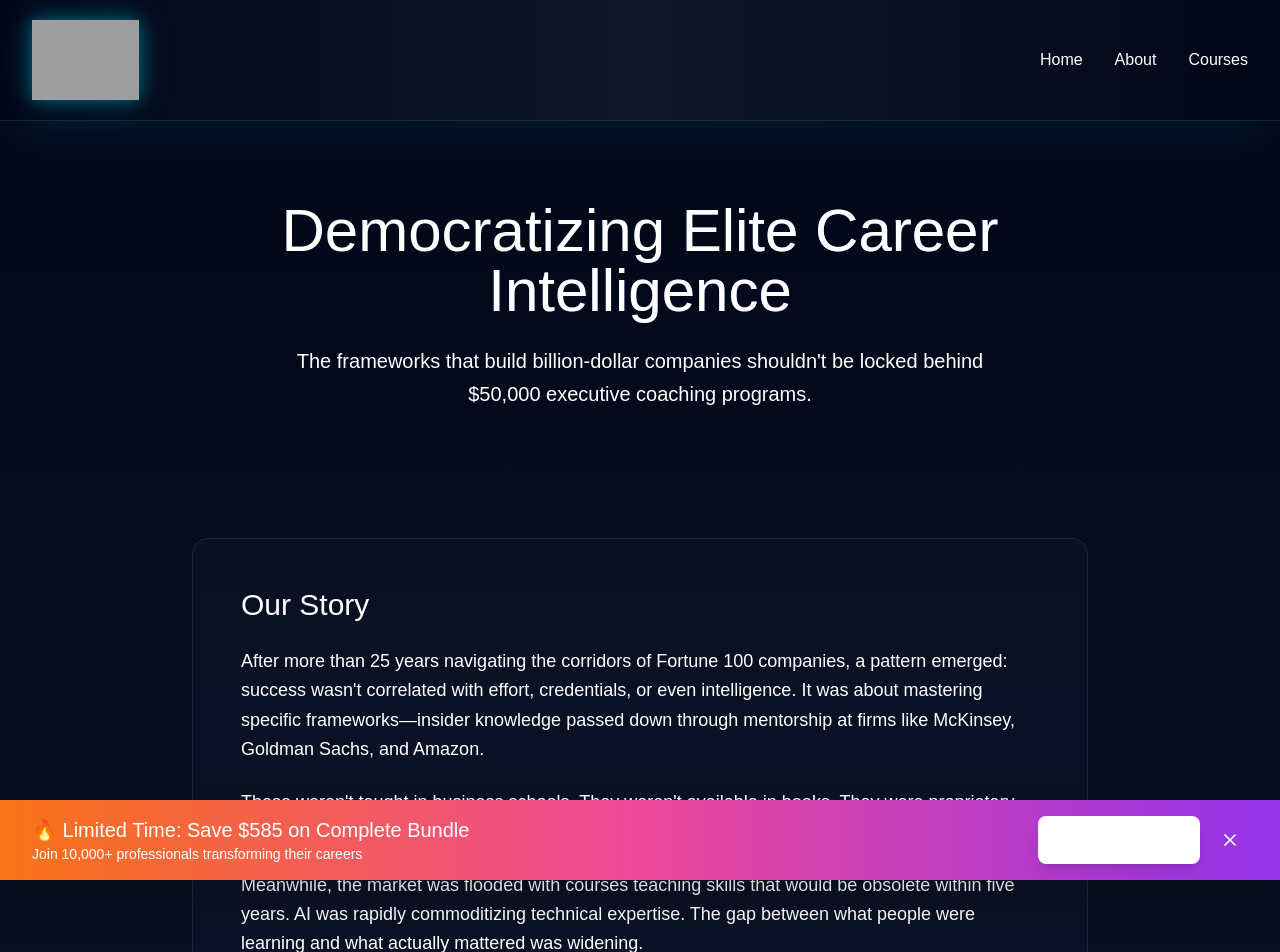
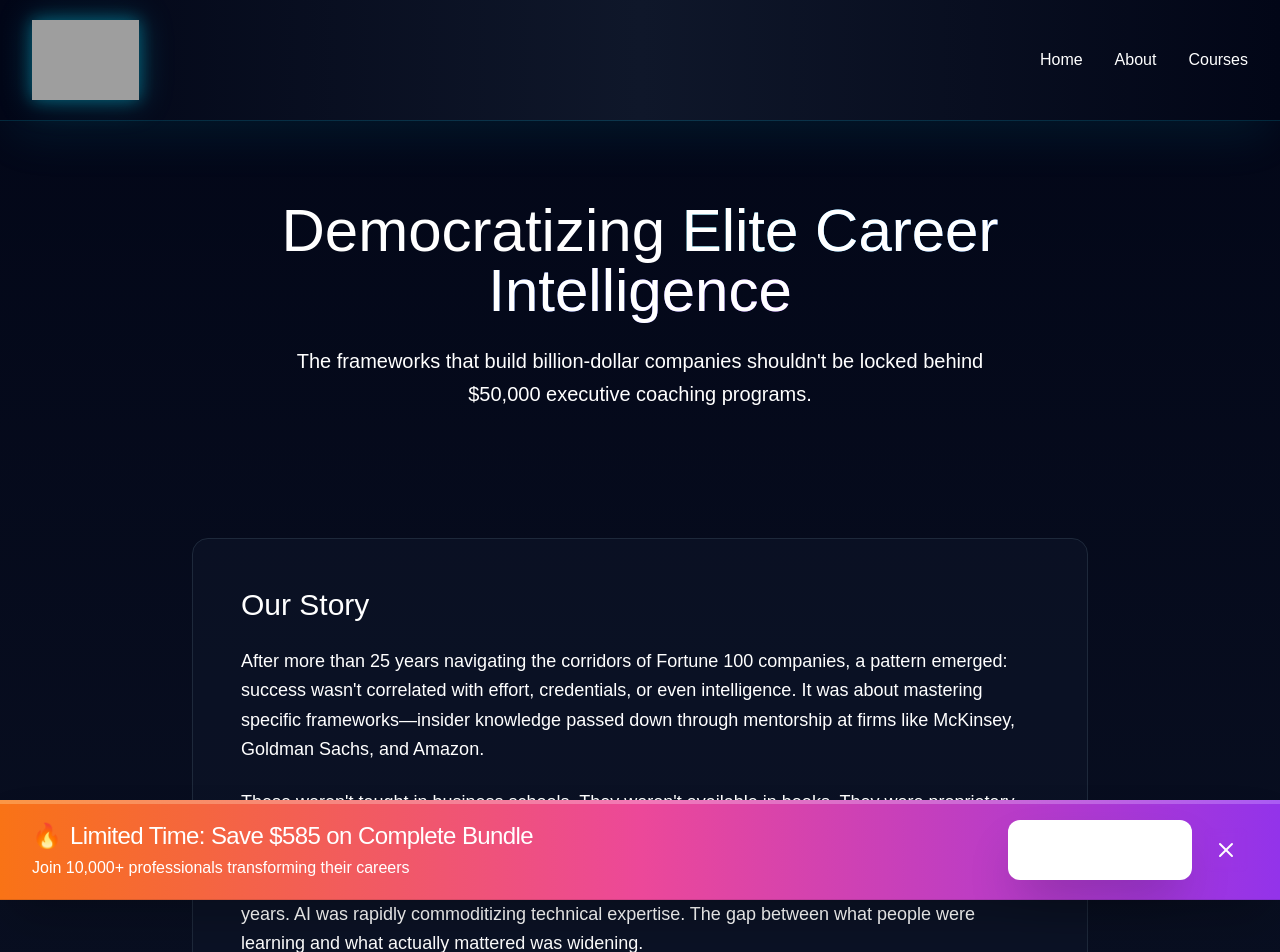
Before and after one commit to boxingthebest/million-dollar-blueprint-nextjs, a Next.js app: page /about in a window 1280 px wide. Shown: the top 952 px of the page. Built offline with nearby package versions, Linux system fonts and the light colour scheme; grey boxes are pictures that could not be loaded.

Commit message:
Fix: Eliminate white boxes across site - rebuild StickyCTABar and update all course page gradients to match brand colors

```diff
--- a/app/courses/leadership/page.tsx
+++ b/app/courses/leadership/page.tsx
@@ -530,7 +530,7 @@ export default function LeadershipPage() {
 
 
       {/* Sticky Bottom CTA Bar */}
-      <div className="fixed bottom-0 left-0 right-0 bg-gradient-to-r from-orange-600 to-red-600 border-t-4 border-orange-400 shadow-2xl z-50 py-4">
+      <div className="fixed bottom-0 left-0 right-0 bg-gradient-to-r from-purple-700 via-purple-600 to-yellow-500 border-t-4 border-purple-400 shadow-2xl z-50 py-4">
         <div className="container mx-auto px-4 flex flex-col md:flex-row justify-between items-center gap-4">
           <div className="text-center md:text-left">
             <p className="text-white font-bold text-lg">🔥 Limited Time: Save 50% Today</p>
@@ -540,7 +540,7 @@ export default function LeadershipPage() {
             href="https://buy.stripe.com/fZe00i4Rb2E38y0cNb"
             target="_blank"
             rel="noopener noreferrer"
-            className="bg-white px-8 py-3 rounded-lg font-bold text-lg hover:scale-105 transition-all shadow-xl whitespace-nowrap" style={{color: '#ea580c'}}
+            className="bg-white px-8 py-3 rounded-lg font-bold text-lg hover:scale-105 transition-all shadow-xl whitespace-nowrap text-purple-700 hover:bg-purple-50"
           >
             Enroll Now - $247
           </a>
--- a/app/courses/marketing/page.tsx
+++ b/app/courses/marketing/page.tsx
@@ -530,7 +530,7 @@ export default function MarketingPage() {
 
 
       {/* Sticky Bottom CTA Bar */}
-      <div className="fixed bottom-0 left-0 right-0 bg-gradient-to-r from-orange-600 to-red-600 border-t-4 border-orange-400 shadow-2xl z-50 py-4">
+      <div className="fixed bottom-0 left-0 right-0 bg-gradient-to-r from-cyan-500 via-blue-500 to-blue-600 border-t-4 border-cyan-400 shadow-2xl z-50 py-4">
         <div className="container mx-auto px-4 flex flex-col md:flex-row justify-between items-center gap-4">
           <div className="text-center md:text-left">
             <p className="text-white font-bold text-lg">🔥 Limited Time: Save 50% Today</p>
@@ -540,7 +540,7 @@ export default function MarketingPage() {
             href="https://buy.stripe.com/5kA5kC5Vf1zZ8y0bJg"
             target="_blank"
             rel="noopener noreferrer"
-            className="bg-white px-8 py-3 rounded-lg font-bold text-lg hover:scale-105 transition-all shadow-xl whitespace-nowrap" style={{color: '#ea580c'}}
+            className="bg-white px-8 py-3 rounded-lg font-bold text-lg hover:scale-105 transition-all shadow-xl whitespace-nowrap text-cyan-600 hover:bg-cyan-50"
           >
             Enroll Now - $197
           </a>
--- a/app/courses/wealth/page.tsx
+++ b/app/courses/wealth/page.tsx
@@ -530,7 +530,7 @@ export default function WealthPage() {
 
 
       {/* Sticky Bottom CTA Bar */}
-      <div className="fixed bottom-0 left-0 right-0 bg-gradient-to-r from-orange-600 to-red-600 border-t-4 border-orange-400 shadow-2xl z-50 py-4">
+      <div className="fixed bottom-0 left-0 right-0 bg-gradient-to-r from-emerald-500 via-green-500 to-yellow-500 border-t-4 border-emerald-400 shadow-2xl z-50 py-4">
         <div className="container mx-auto px-4 flex flex-col md:flex-row justify-between items-center gap-4">
           <div className="text-center md:text-left">
             <p className="text-white font-bold text-lg">🔥 Limited Time: Save 50% Today</p>
@@ -540,7 +540,7 @@ export default function WealthPage() {
             href="https://buy.stripe.com/aEU7sKbdv4M7bKc4gM"
             target="_blank"
             rel="noopener noreferrer"
-            className="bg-white px-8 py-3 rounded-lg font-bold text-lg hover:scale-105 transition-all shadow-xl whitespace-nowrap" style={{color: '#ea580c'}}
+            className="bg-white px-8 py-3 rounded-lg font-bold text-lg hover:scale-105 transition-all shadow-xl whitespace-nowrap text-emerald-700 hover:bg-emerald-50"
           >
             Enroll Now - $197
           </a>
--- a/components/StickyCTABar.tsx
+++ b/components/StickyCTABar.tsx
@@ -26,39 +26,58 @@ export default function StickyCTABar() {
 
   return (
     <div
-      className={`fixed bottom-0 left-0 right-0 z-50 transition-transform duration-300 ${
+      className={`fixed bottom-0 left-0 right-0 z-50 transition-transform duration-500 ease-out ${
         isVisible ? "translate-y-0" : "translate-y-full"
       }`}
     >
-      <div className="bg-gradient-to-r from-orange-500 via-pink-500 to-purple-600 shadow-2xl">
-        <div className="max-w-7xl mx-auto px-4 sm:px-6 lg:px-8 py-4">
-          <div className="flex items-center justify-between gap-4">
-            <div className="flex-1 min-w-0">
-              <p className="text-white font-bold text-lg sm:text-xl truncate">
-                🔥 Limited Time: Save $585 on Complete Bundle
-              </p>
-              <p className="text-white/90 text-sm hidden sm:block">
+      {/* Premium Gradient Background - Orange to Pink to Purple */}
+      <div className="relative bg-gradient-to-r from-orange-500 via-pink-500 to-purple-600 shadow-2xl">
+        {/* Top border glow effect */}
+        <div className="absolute top-0 left-0 right-0 h-1 bg-gradient-to-r from-orange-300 via-pink-300 to-purple-400 opacity-50"></div>
+
+        <div className="max-w-7xl mx-auto px-4 sm:px-6 lg:px-8 py-5">
+          <div className="flex flex-col sm:flex-row items-center justify-between gap-4">
+            {/* Left Side - Compelling Text Content */}
+            <div className="flex-1 min-w-0 text-center sm:text-left">
+              <div className="flex items-center justify-center sm:justify-start gap-2 mb-1">
+                <span className="text-2xl animate-pulse">🔥</span>
+                <p className="text-white font-extrabold text-xl sm:text-2xl tracking-tight">
+                  Limited Time: Save $585 on Complete Bundle
+                </p>
+              </div>
+              <p className="text-white/95 text-base font-medium">
                 Join 10,000+ professionals transforming their careers
               </p>
             </div>
-            <div className="flex items-center gap-3">
+
+            {/* Right Side - CTA Button and Close */}
+            <div className="flex items-center gap-3 flex-shrink-0">
+              {/* Premium CTA Button */}
               <Link
                 href="/auth/signup"
-                className="bg-white text-purple-600 px-6 py-3 rounded-lg font-bold hover:bg-gray-100 transition-all flex items-center gap-2 whitespace-nowrap shadow-lg hover:shadow-xl transform hover:scale-105"
+                className="group relative bg-white text-purple-600 px-8 py-4 rounded-xl font-bold text-lg hover:bg-gradient-to-r hover:from-white hover:to-purple-50 transition-all duration-300 flex items-center gap-2 whitespace-nowrap shadow-2xl hover:shadow-purple-500/50 transform hover:scale-105 hover:-translate-y-1"
               >
-                Get Started
-                <ArrowRight className="w-5 h-5" />
+                <span className="relative z-10">Get Started</span>
+                <ArrowRight className="w-5 h-5 relative z-10 group-hover:translate-x-1 transition-transform duration-300" />
+
+                {/* Subtle shine effect on hover */}
+                <div className="absolute inset-0 rounded-xl bg-gradient-to-r from-transparent via-white/20 to-transparent opacity-0 group-hover:opacity-100 transition-opacity duration-500"></div>
               </Link>
+
+              {/* Close Button */}
               <button
                 onClick={() => setIsDismissed(true)}
-                className="text-white/80 hover:text-white transition-colors p-2"
-                aria-label="Dismiss"
+                className="text-white/90 hover:text-white transition-all duration-200 p-2.5 hover:bg-white/20 rounded-lg backdrop-blur-sm"
+                aria-label="Dismiss banner"
               >
-                <X className="w-5 h-5" />
+                <X className="w-6 h-6" />
               </button>
             </div>
           </div>
         </div>
+
+        {/* Bottom subtle shadow for depth */}
+        <div className="absolute bottom-0 left-0 right-0 h-px bg-black/10"></div>
       </div>
     </div>
   )
```
